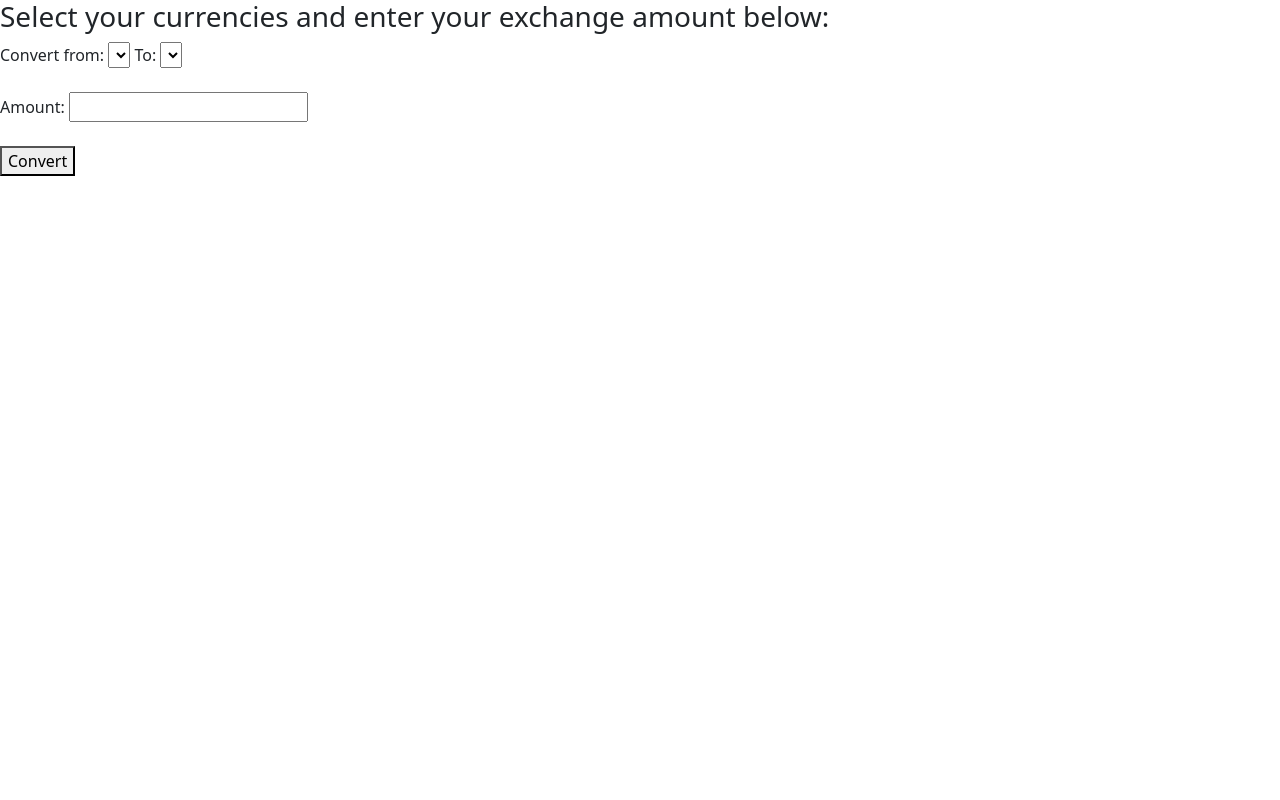
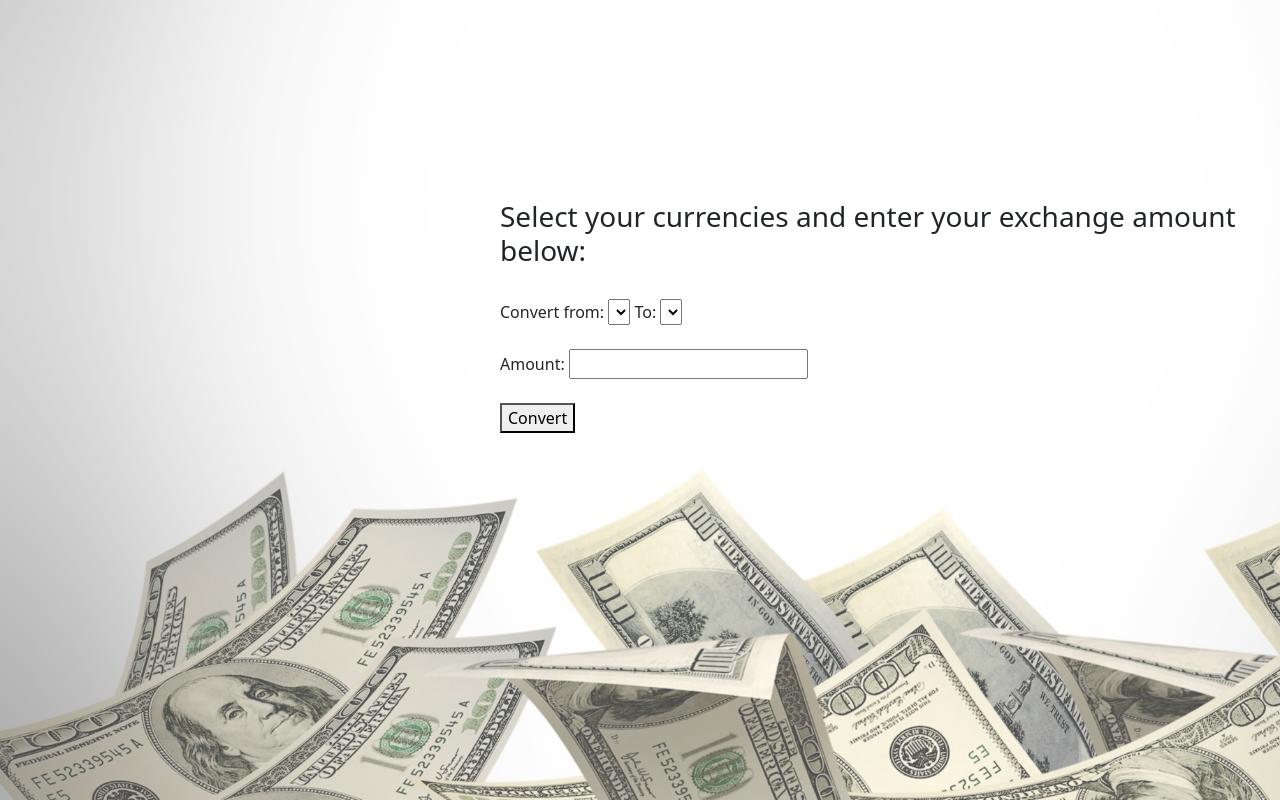
Before and after one commit to asyakap/currencies, a website built with webpack: page src/index.html in a window 1280 px wide. Built offline with nearby package versions, Linux system fonts and the light colour scheme; no server answers.

Commit message:
add styles

```diff
--- a/src/css/styles.css
+++ b/src/css/styles.css
@@ -0,0 +1,9 @@
+body {
+  padding-left: 500px;
+  padding-top: 200px;
+  background: linear-gradient(rgba(255, 255, 255, .3), rgba(255, 255, 255, .3)), url("./../assets/images/background.jpg");
+  position: center;
+  background-repeat: no-repeat;
+  background-size: cover;
+  background-attachment: fixed;
+}
```
Also changed, not shown: src/index.html (+1 -0 lines), src/assets/images/background.jpg (added).
